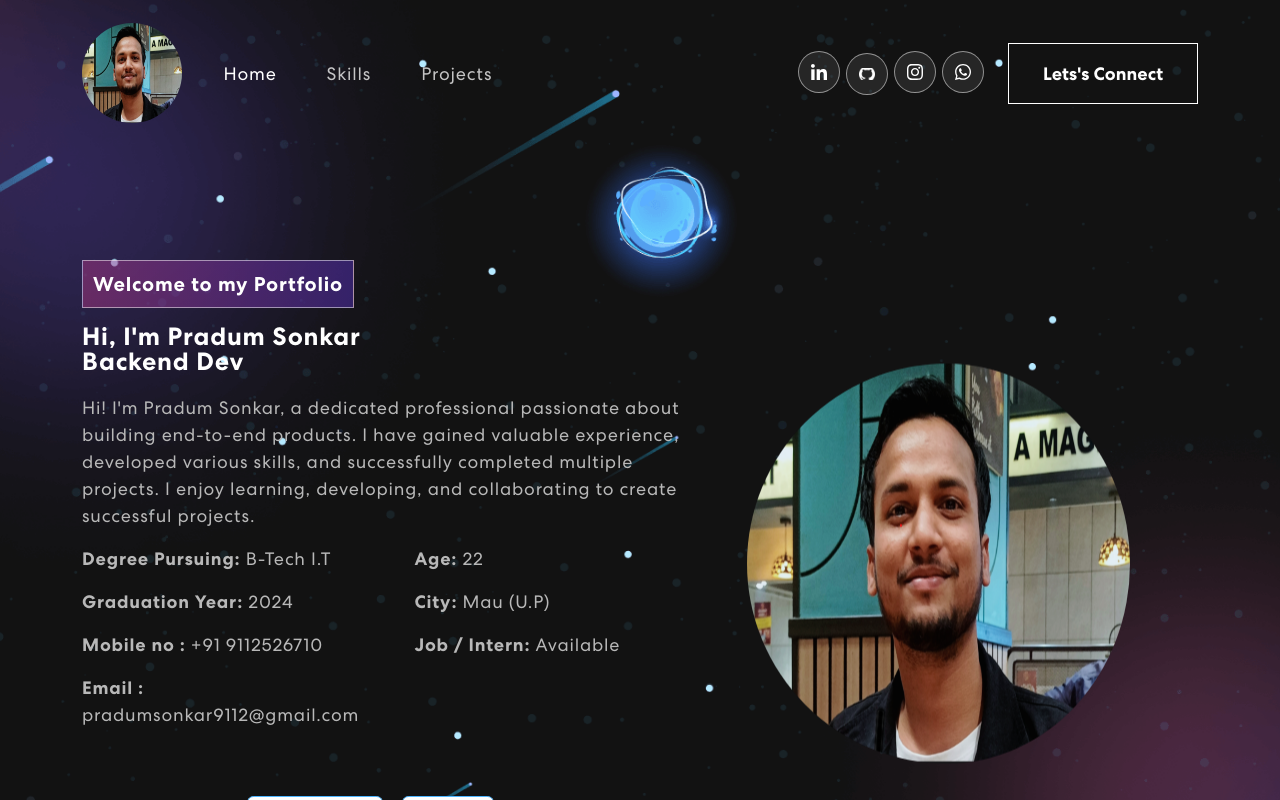
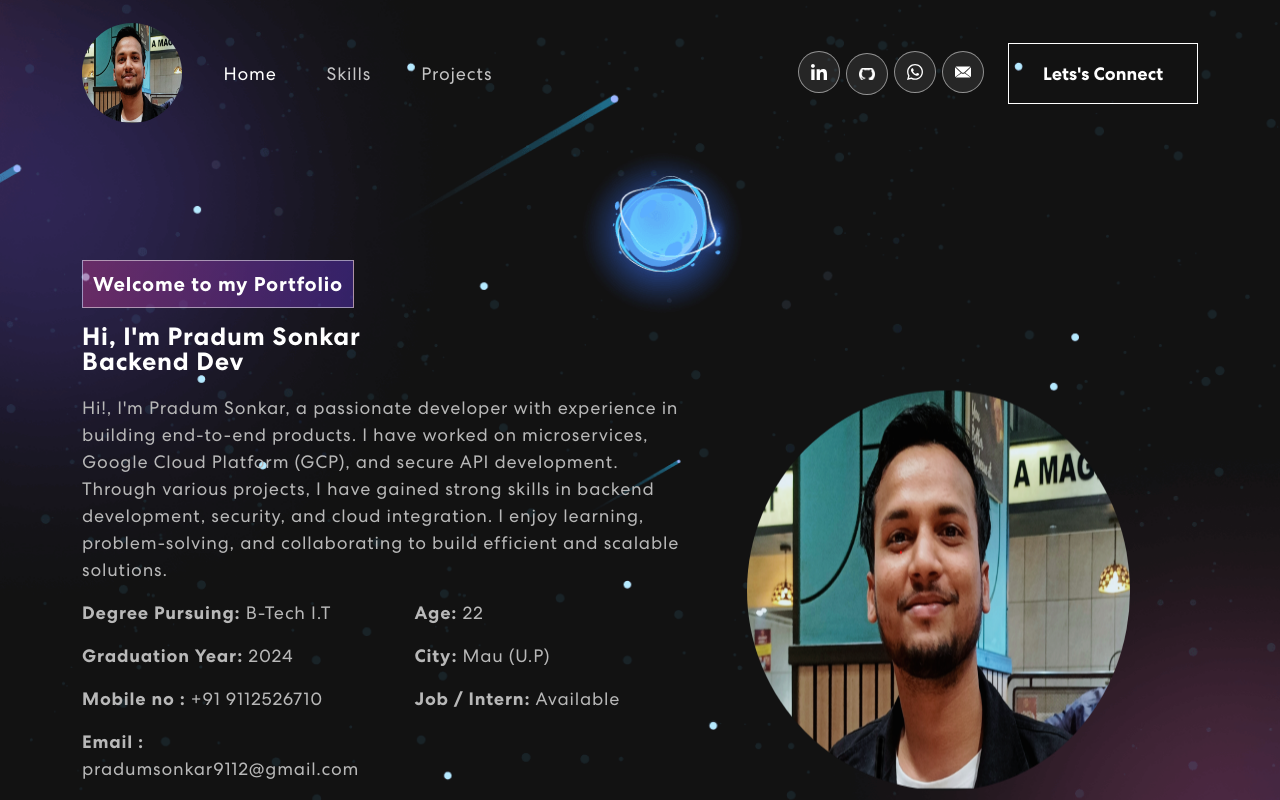
Before and after one commit to pradum9112/Portfolio_PradumSonkar, a React (Create React App) app: page / in a window 1280 px wide. Shown: the top 800 px of the page. Built offline with nearby package versions, Linux system fonts and the light colour scheme.

Commit message:
updated objective

```diff
--- a/src/components/Banner.js
+++ b/src/components/Banner.js
@@ -66,9 +66,7 @@ function Banner() {
               <span className="wrap">{text}</span>
             </h1>
             <p>
-              Hi! I'm Pradum Sonkar, a dedicated professional passionate about building end-to-end products.
-              I have gained valuable experience, developed various skills, and successfully completed multiple projects.
-              I enjoy learning, developing, and collaborating to create successful projects.
+            Hi!, I'm Pradum Sonkar, a passionate developer with experience in building end-to-end products. I have worked on microservices, Google Cloud Platform (GCP), and secure API development. Through various projects, I have gained strong skills in backend development, security, and cloud integration. I enjoy learning, problem-solving, and collaborating to build efficient and scalable solutions.
             </p>
             <div className="personal-details">
               <div className="row">
--- a/src/components/Contact.js
+++ b/src/components/Contact.js
@@ -15,7 +15,7 @@ function Contact() {
       const result = await emailjs.sendForm(
         "service_b965ik2",
         "template_qpajp64",
-        formRef.current, // Correct way to send form data
+        formRef.current,
         "qG5YGmPoBUyWdLsLg"
       );
       console.log("Email sent successfully:", result.text);
@@ -42,7 +42,7 @@ function Contact() {
                   <input
                     type="text"
                     placeholder="Full Name"
-                    name="from_name" // Ensure this matches your EmailJS template
+                    name="from_name"
                     required
                   />
                 </Col>
@@ -50,7 +50,7 @@ function Contact() {
                   <input
                     type="email"
                     placeholder="Email Address"
-                    name="email_id" // Ensure this matches your EmailJS template
+                    name="email_id"
                     required
                   />
                 </Col>
--- a/src/components/Footer.js
+++ b/src/components/Footer.js
@@ -36,12 +36,6 @@ const Footer = () => {
           <a href="https://github.com/pradum9112/" target="_blank" rel="noopener noreferrer" aria-label="GitHub">
             <img src={navIcon2} alt="GitHub" />
           </a>
-          <a
-            href="https://www.instagram.com/pradum_sonkar_00/?%2F"
-            target="_blank" rel="noopener noreferrer" aria-label="Instagram"
-          >
-            <img src={navIcon3} alt="Instagram" />
-          </a>
 
           {/* WhatsApp Link */}
           <a
@@ -53,7 +47,7 @@ const Footer = () => {
            <img src={whatsappIcon} alt="whatsapp" />
           </a>
 
-          {/* Email Link
+          {/* Email Link */}
           <a
             href={mailtoLink}
             target="_blank"
@@ -61,7 +55,16 @@ const Footer = () => {
             aria-label="Email me"
           >
             <img src={emailIcon} alt="email" />
+          </a>
+
+          {/* instagram */}
+           {/* <a
+            href="https://www.instagram.com/pradum_sonkar_00/?%2F"
+            target="_blank" rel="noopener noreferrer" aria-label="Instagram"
+          >
+            <img src={navIcon3} alt="Instagram" />
           </a> */}
+
         </div>
 
         <div className="footer_copyright text-center" style={{ marginLeft: '3px'}}>
--- a/src/components/NavBar.js
+++ b/src/components/NavBar.js
@@ -92,12 +92,8 @@ function NavBar() {
                 <a href="https://github.com/pradum9112/" target="_blank">
                   <img src={navIcon2} alt="" />
                 </a>
-                <a
-                  href="https://instagram.com/pradum_sonkar_00?/"
-                  target="_blank"
-                >
-                  <img src={navIcon3} alt="" />
-                </a>
+
+
                  {/* WhatsApp Link */}
                 <a
                   href={`https://api.whatsapp.com/send?phone=${whatsappNumber}&text=${encodeURIComponent(whatsappMessage)}`}
@@ -109,14 +105,23 @@ function NavBar() {
                 </a>
 
                  {/* Email Link */}
-          {/* <a
+                <a
                   href={mailtoLink} // Corrected email link
                   target="_blank"
                   rel="noopener noreferrer"
                   aria-label="Email me"
                 >
                   <img src={emailIcon} alt="email" />
+                </a>
+                {/* instagram */}
+                {/* <a
+                  href="https://instagram.com/pradum_sonkar_00?/"
+                  target="_blank"
+                >
+                  <img src={navIcon3} alt="" />
                 </a> */}
+
+
               </div>
               <HashLink to="#connect">
                 <button className="vvd" onClick={() => console.log("connect")}>
```
Lines whose indentation alone changed are shown as unchanged.
